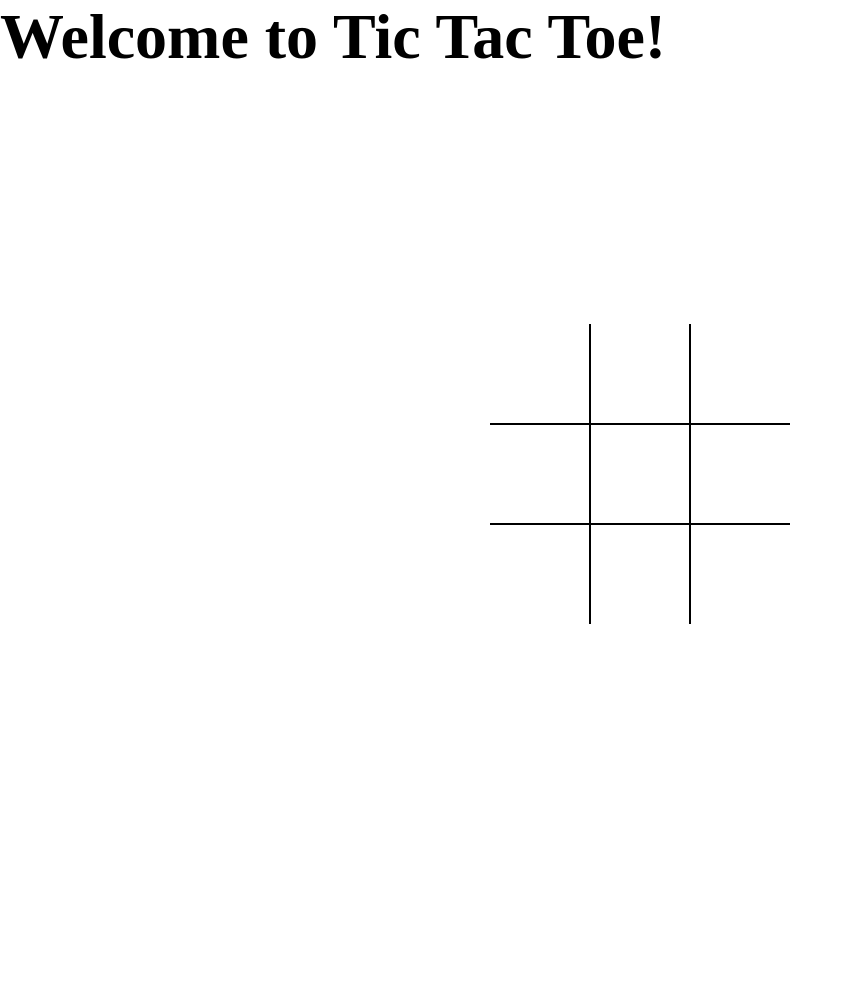
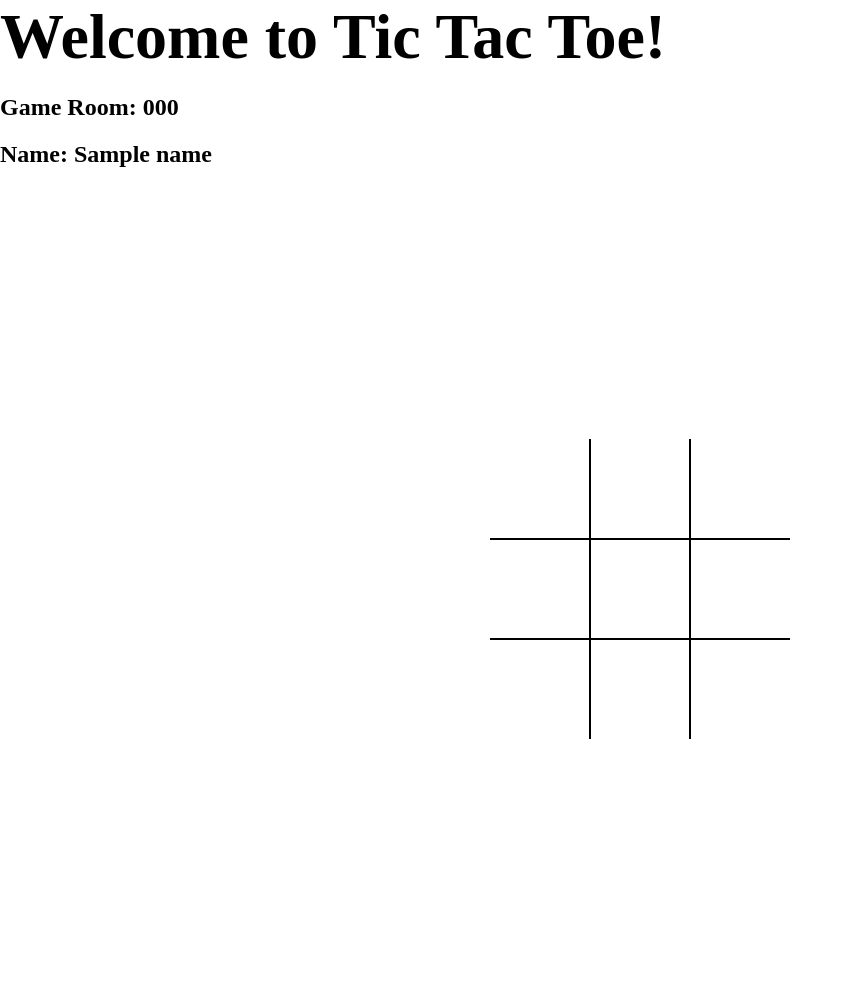
Before and after one commit to jdc141/ticTacToeGame, a Flask app: template templates/game.html in a window 1280 px wide. Shown: the whole page, without its empty margins (0-853 px from the left). Before the commit the page ends 624 px from the top, so only its background shows below. Run offline with Flask 3, Linux system fonts and the light colour scheme; the template is opened without the code that fills it: most values are stand-ins (such as "Sample title", 1, 10 or a date in 2020); some libraries are stand-ins or nearby versions.

Commit message:
added new socket functionality.

```diff
--- a/app.py
+++ b/app.py
@@ -1,16 +1,21 @@
 import random
 import string
-from flask_socketio import join_room, leave_room, send, SocketIO
+from flask_socketio import join_room, leave_room, send, SocketIO, emit
 
 from flask import *
 
 app = Flask(__name__)
 app.config["SECRET_KEY"] = b'_5#y2L"F4Q8z\n\xec]/'
 socketio = SocketIO(app)
+possible_turns = ["X's", "O's"]
 
 urls = {}
 
+board = [0, 0, 0,
+         0, 0, 0,
+         0, 0, 0]
 
+board_names = ["one", "two", "three", "four", "five", "six", "seven", "eight"]
 def generate_unique_url():
     while True:
         code = ''.join(random.choices(string.ascii_uppercase + string.digits, k=10))
@@ -52,10 +57,43 @@ def home():
 @app.route('/game')
 def game():
     game = session.get("game")
+    name = session.get("name")
     if game is None or session.get("name") is None or game not in urls:
         return redirect(url_for("home"))
 
-    return render_template('game.html')
+    return render_template("game.html", code=game, name=name)
+
+
+@socketio.on("connect")
+def handle_connect():
+    print("Client Connected!")
+
+
+@socketio.on("user_join")
+def handle_user_join(name):
+    print(f"user {name} joined!")
+
+# circle turn... if False, return X, if True, Return 0's
+@socketio.on("user_turn")
+def handle_user_turn(circleTurn):
+    if circleTurn == False:
+        user_turn = possible_turns[0]
+        emit("user_turn", user_turn, broadcast=True)
+    else:
+        user_turn = possible_turns[1]
+        emit("user_turn", user_turn, broadcast=True)
+
+
+@socketio.on("user_mark")
+def handle_user_mark(mark, circleTurn):
+    if circleTurn == False:
+        board[int(mark)] += 2
+        emit("user_mark", board, broadcast=True)
+        print(board)
+    else:
+        print(board)
+        board[int(mark)] += 1
+        emit("user_mark", board, broadcast=True)
 
 
 @app.errorhandler(404)
--- a/static/script.js
+++ b/static/script.js
@@ -1,3 +1,7 @@
+const socket = io()
+socket.connect();
+
+let name = document.getElementById("name").innerText;
 const X_CLASS = 'x'
 const CIRCLE_CLASS = 'circle'
 const WINNING_COMBINATIONS = [
@@ -17,12 +21,20 @@ const restartButton = document.getElementById('restartButton')
 const winningMessageTextElement = document.querySelector('[data-winning-message-text]')
 let circleTurn
 
+socket.on("connect", function (){
+  socket.emit("user_join", name);
+})
+
 startGame()
 
 restartButton.addEventListener('click', startGame)
 
 function startGame() {
   circleTurn = false
+  socket.emit("user_turn", circleTurn)
+  socket.on("user_turn", function (turn){
+    document.getElementById("turn").innerText = turn
+  })
   cellElements.forEach(cell => {
     cell.classList.remove(X_CLASS)
     cell.classList.remove(CIRCLE_CLASS)
@@ -37,6 +49,9 @@ function handleClick(e) {
   const cell = e.target
   const currentClass = circleTurn ? CIRCLE_CLASS : X_CLASS
   placeMark(cell, currentClass)
+
+  let a = 0;
+
   if (checkWin(currentClass)) {
     endGame(false)
   } else if (isDraw()) {
@@ -45,6 +60,7 @@ function handleClick(e) {
     swapTurns()
     setBoardHoverClass()
   }
+
 }
 
 function endGame(draw) {
@@ -63,11 +79,12 @@ function isDraw() {
 }
 
 function placeMark(cell, currentClass) {
-  cell.classList.add(currentClass)
+  cell.classList.add(currentClass);
 }
 
 function swapTurns() {
   circleTurn = !circleTurn
+  socket.emit("user_turn", circleTurn)
 }
 
 function setBoardHoverClass() {
--- a/templates/game.html
+++ b/templates/game.html
@@ -1,28 +1,38 @@
-<!DOCTYPE html>
-<html lang="en">
 <head>
     <meta charset="UTF-8">
     <title>TicTacToe</title>
     <link rel="stylesheet" href="/static/main.css">
     <script src="/static/script.js" defer></script>
+    <script src="https://cdnjs.cloudflare.com/ajax/libs/socket.io/4.0.1/socket.io.js"></script>
+
 </head>
 <body>
+
     <h1 class="title">Welcome to Tic Tac Toe!</h1>
 
+        <h2 id="game">Game Room: {{ code }}</h2>
+        <h2 id="name">Name: {{ name }}</h2>
+        <h4 id="turn"></h4>
+
     <div class="board" id="board">
-        <div class="cell" data-cell></div>
-        <div class="cell" data-cell></div>
-        <div class="cell" data-cell></div>
-        <div class="cell" data-cell></div>
-        <div class="cell" data-cell></div>
-        <div class="cell" data-cell></div>
-        <div class="cell" data-cell></div>
-        <div class="cell" data-cell></div>
-        <div class="cell" data-cell></div>
+        <div id="0" class="cell" data-cell></div>
+        <div id="1" class="cell" data-cell></div>
+        <div id="2" class="cell" data-cell></div>
+        <div id="3" class="cell" data-cell></div>
+        <div id="4" class="cell" data-cell></div>
+        <div id="5" class="cell" data-cell></div>
+        <div id="6" class="cell" data-cell></div>
+        <div id="7" class="cell" data-cell></div>
+        <div id="8" class="cell" data-cell></div>
     </div>
     <div class="winning-message" id="winningMessage">
         <div data-winning-message-text></div>
         <button id="restartButton">Restart</button>
     </div>
+
+    <script type="text/javascript" charset="utf-8">
+
+
+    </script>
+
 </body>
-</html>
```
Also changed, not shown: templates/base.html (+4 -5 lines), templates/home.html (+12 -3 lines), static/main.css (line endings or trailing spaces).
